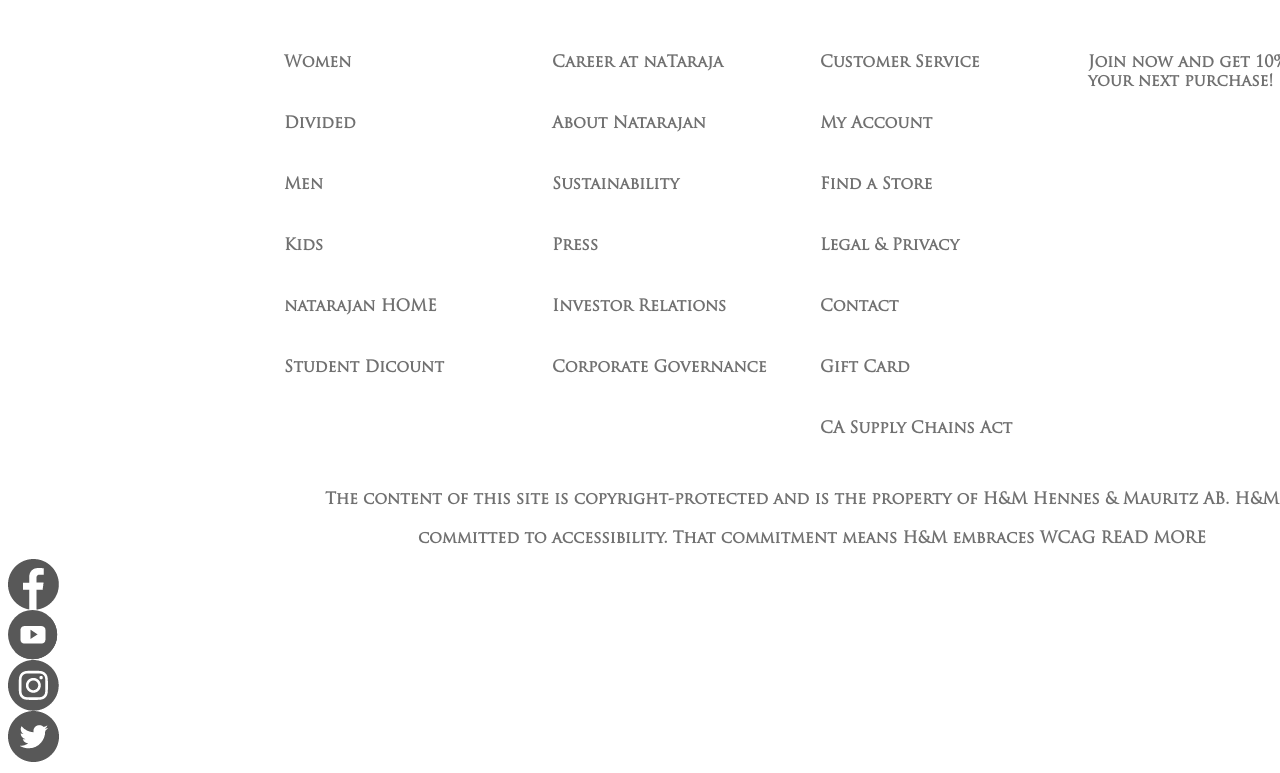
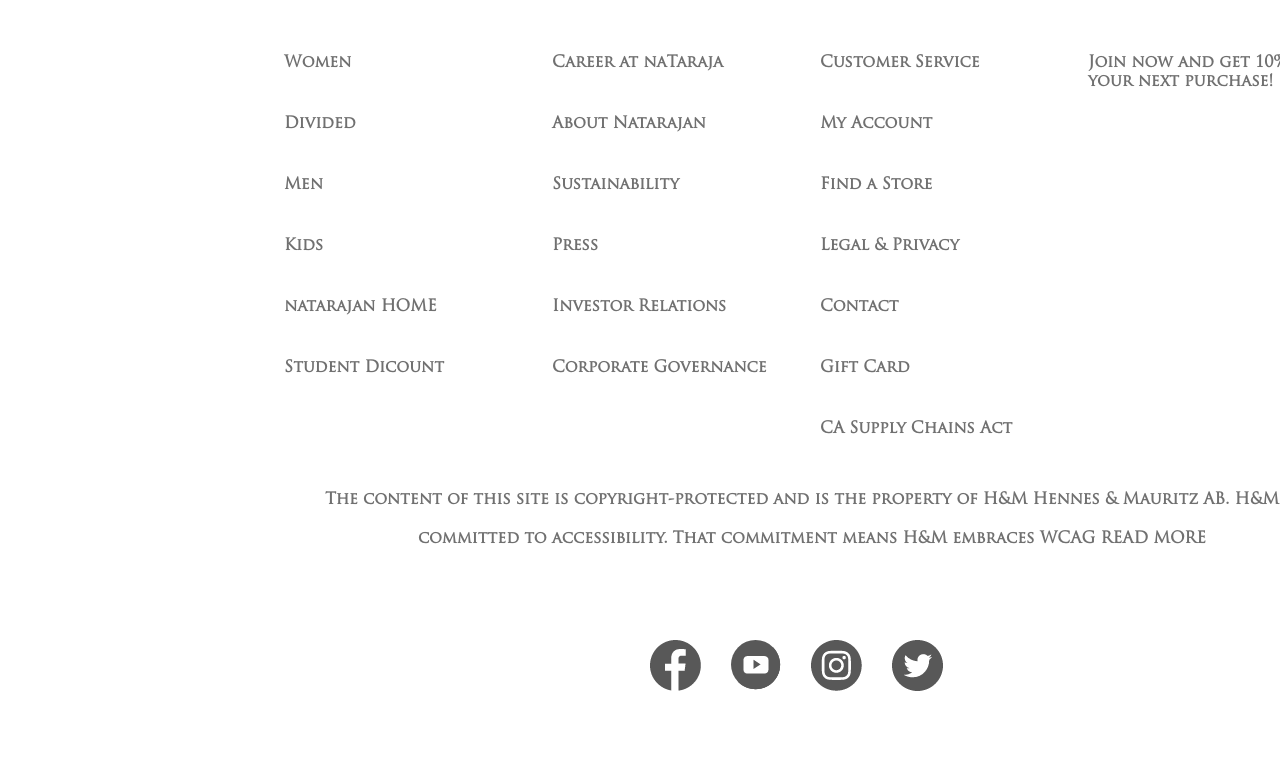
Before and after one commit to joaoquinto/natarajan, a plain HTML site: page template/index.html in a window 1280 px wide. Shown: the part 4602-5375 px from the top of the page. Drawn offline with Linux system fonts and the light colour scheme.

Commit message:
O mobile não está responsivo

```diff
--- a/template/css/style.css
+++ b/template/css/style.css
@@ -4,7 +4,7 @@
 }
 
 body {
-  font-family: "Tranjan Pro";
+  font-family: "Tranjan Pro", serif;
   font-weight: bold;
   color: #707070;
 }
@@ -19,6 +19,12 @@
 
 header .menu-right-lista {
   float: right;
+}
+
+@media (max-width: 739px) {
+  header .menu-right-lista {
+    float: none;
+  }
 }
 
 /* PARAQUEDISTA */
@@ -56,7 +62,7 @@
 }
 
 .telefone p {
-  font-size: 1.1875;
+  font-size: 1.1875em;
   text-transform: lowercase;
   line-height: 40px;
   width: 733px;
@@ -132,9 +138,13 @@
   line-height: 39px;
 }
 
-/*
-testando
-ul.redes-socias li {
-  border: 1px solid red;
+.redes-socias {
+  display: flex;
+  justify-content: center;
+  margin: 81px auto;
 }
- */
+
+.redes-socias li a {
+  display: block;
+  margin-right: 30px;
+}
--- a/template/index.html
+++ b/template/index.html
@@ -131,7 +131,7 @@
       </p>
 
     </div>
-    <ul class="redes-socias grid-4">
+    <ul class="redes-socias">
       <li><a href="#"><img src="./img/facebook-circular-logo.png" alt="Facebook logo"></a></li>
       <li><a href="#"><img src="./img/youtube.png" alt="Youtube logo"></a></li>
       <li><a href="#"><img src="./img/instagram.png" alt="Instagram logo"></a></li>
```
Also changed, not shown: template/css/grid.css (+25 -0 lines).
